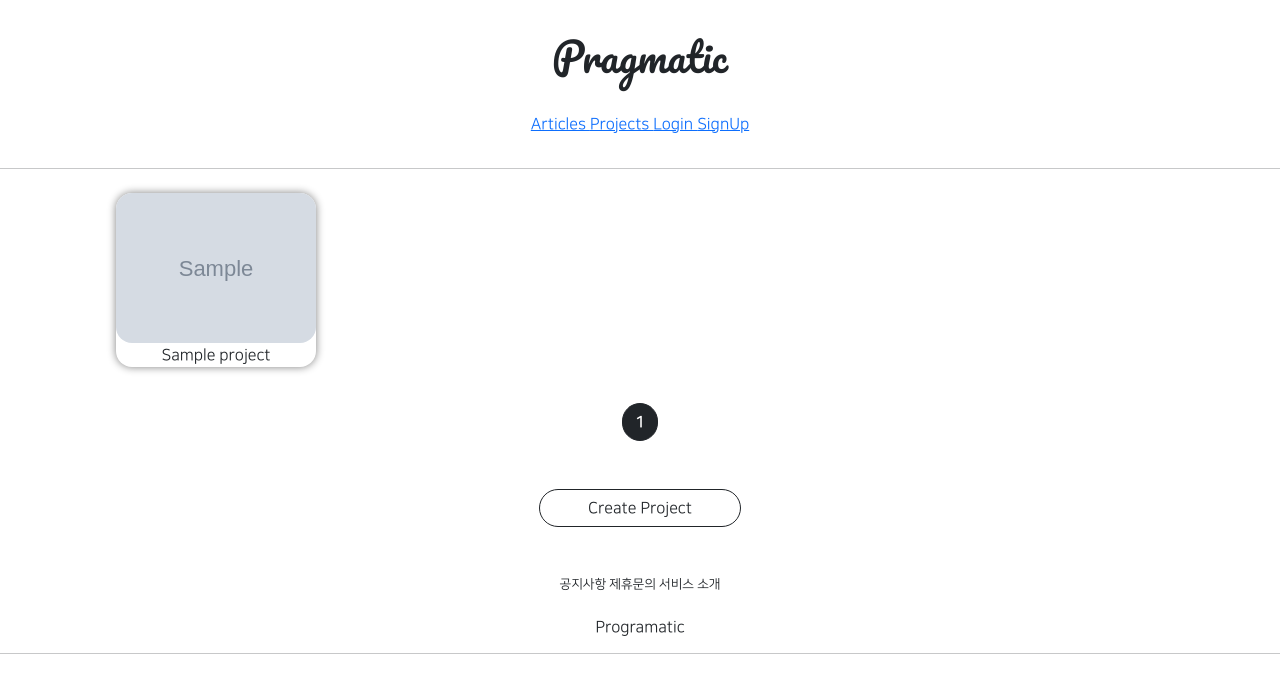
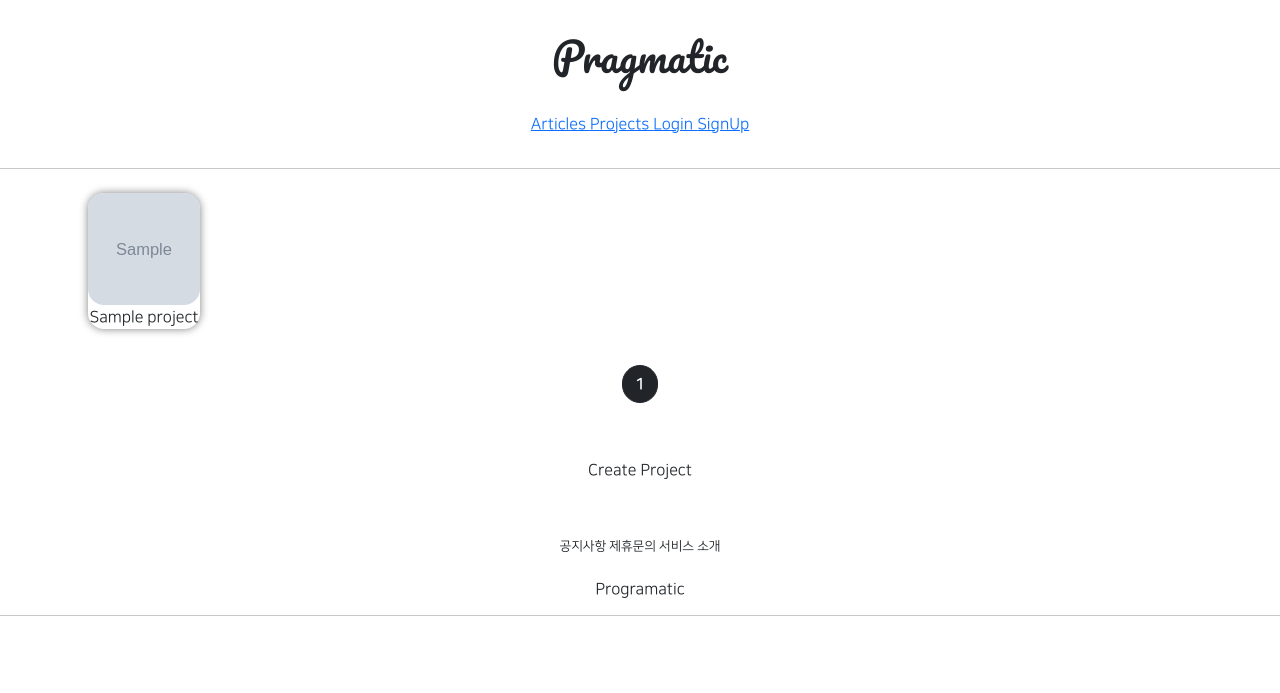
Before and after one commit to kovus380/GISTEC_WEB, a Django app: page /projects/list/ in a window 1280 px wide. Shown: the top 693 px of the page. Run offline with Django 3.2, Linux system fonts and the light colour scheme; tables that the repository leaves empty hold one stand-in row (values such as "Sample post"); grey boxes marked "Sample" are stand-in pictures; parts of the project's set-up code (start-up, migrations or seed data) failed here and were passed over; some libraries are stand-ins or nearby versions.

Commit message:
08/17 class commit 6

```diff
--- a/projectapp/templates/projectapp/list.html
+++ b/projectapp/templates/projectapp/list.html
@@ -11,8 +11,6 @@
         }
 
         .container div {
-          width: 45%;
-            max-width: 200px;
             box-shadow: 0 0 .5rem grey;
           display: flex;
           justify-content: center;
@@ -22,8 +20,11 @@
         }
 
         .container img {
-            width: 100%;
+            width: 7rem;
+            height: 7rem;
+            object-fit: cover;
             border-radius: 1rem;
+
         }
 
     </style>
@@ -52,7 +53,7 @@
     <div class="text-center my-5">
 
         <a href="{% url 'projectapp:create' %}"
-                class="btn btn-outline-dark rounded-pill px-5">
+                class="btn btn-outline-da rk rounded-pill px-5">
             Create Project
         </a>
     </div>
```
